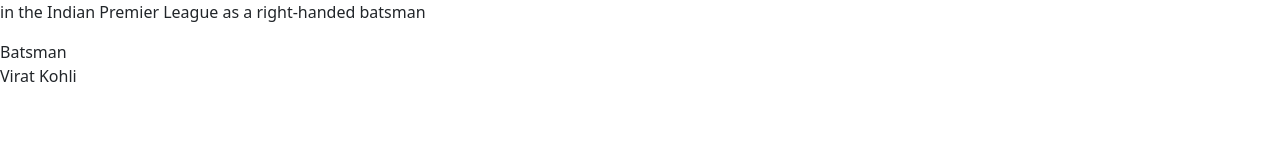
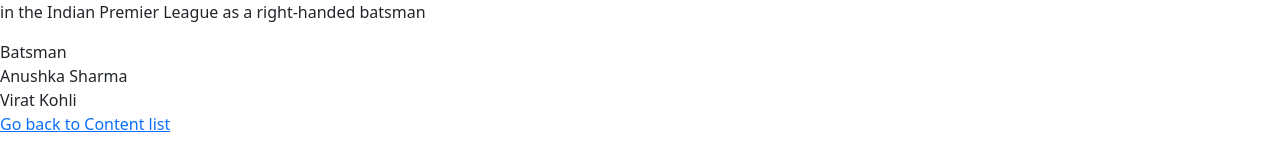
Before and after one commit to Vedp28/Ved_Patil_WEB601Assignments, an Angular app in the folder Ved_Patil_MyFavouriteCricketers/: page /detail/0 in a window 1280 px wide. Shown: the part 380-548 px from the top of the page. Built offline with nearby package versions, Linux system fonts and the light colour scheme.

Commit message:
content detail updated

```diff
--- a/Ved_Patil_MyFavouriteCricketers/src/app/content-detail/content-detail.component.html
+++ b/Ved_Patil_MyFavouriteCricketers/src/app/content-detail/content-detail.component.html
@@ -5,4 +5,7 @@
     <p class="not-found">No body content found</p>
   </ng-template>
   <div class="type">{{cricketers?.type}}</div>
+  <div class="type">{{cricketers?.author}}</div>
   <div>{{cricketers?.hashtags}}</div>
+
+  <a routerLink="/list/">Go back to Content list</a>
```
